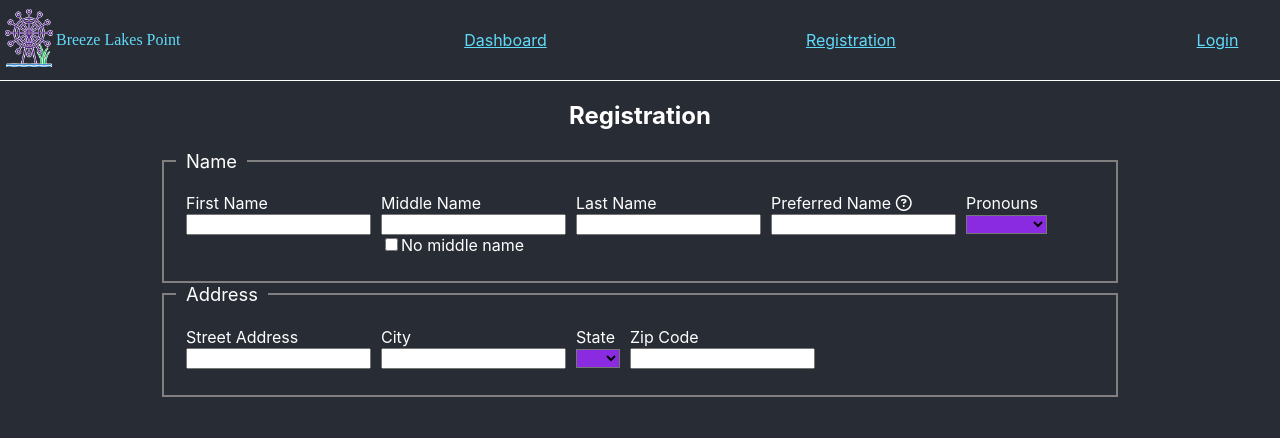
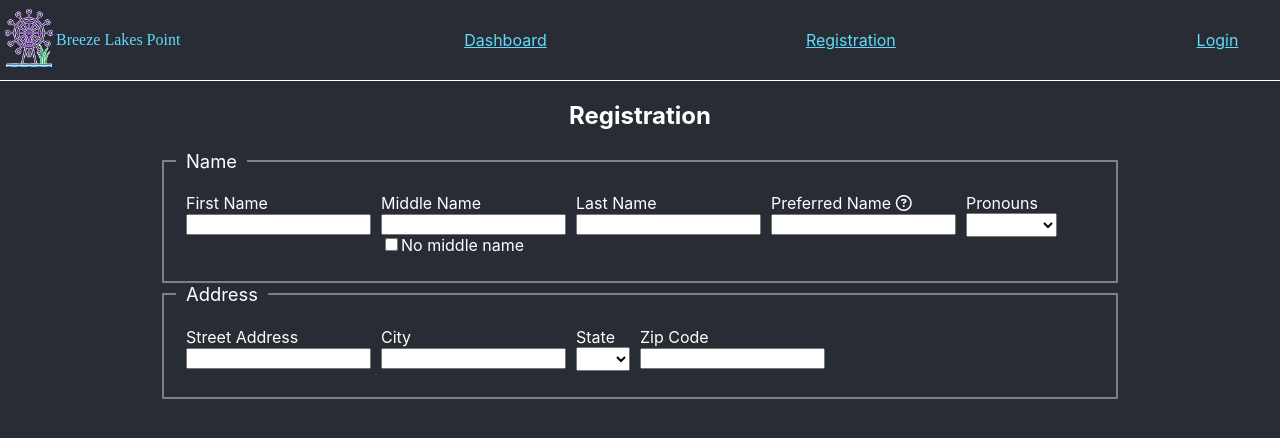
Before and after one commit to kristenkinnearohlmann/breeze-lakes-point-frontend, a React (Create React App) app: page /registration in a window 1280 px wide. Shown: the top 438 px of the page. Built offline with nearby package versions, Linux system fonts and the light colour scheme; a web font is replaced by a local one.

Commit message:
Finished style for select elements

```diff
--- a/src/components/Registration.css
+++ b/src/components/Registration.css
@@ -22,5 +22,6 @@
 }
 
 .form-reg-select {
-    background-color: blueviolet;
+    height: 1.5rem;
+    padding: 5px;
 }
```
